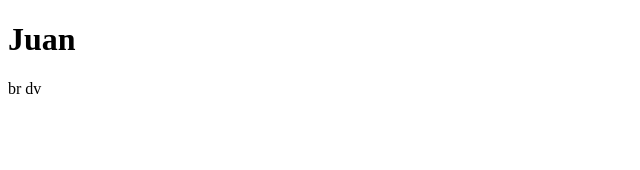
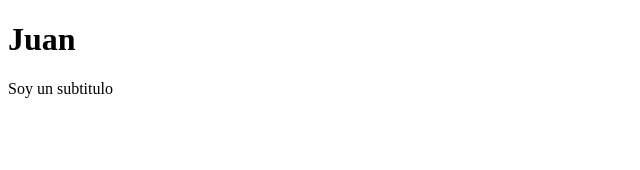
Before and after one commit to JUBEZA/03-counter-app-vite, a React (Vite) app: page / in a window 1280 px wide. Shown: the top 170 px of the page, without its empty margins (0-640 px from the left). Built offline with nearby package versions, Linux system fonts and the light colour scheme.

Commit message:
impresion de variables

```diff
--- a/src/FirstApp.jsx
+++ b/src/FirstApp.jsx
@@ -1,10 +1,11 @@
+export const FirstApp = () => {
 
 
-export const FirstApp = () => {
+
   return (
     <>
-     <h1>Juan</h1>
-     <p>br dv</p>
+     <h1> Juan </h1>
+     <p>Soy un subtitulo</p>
     </>
   )
 }
```
